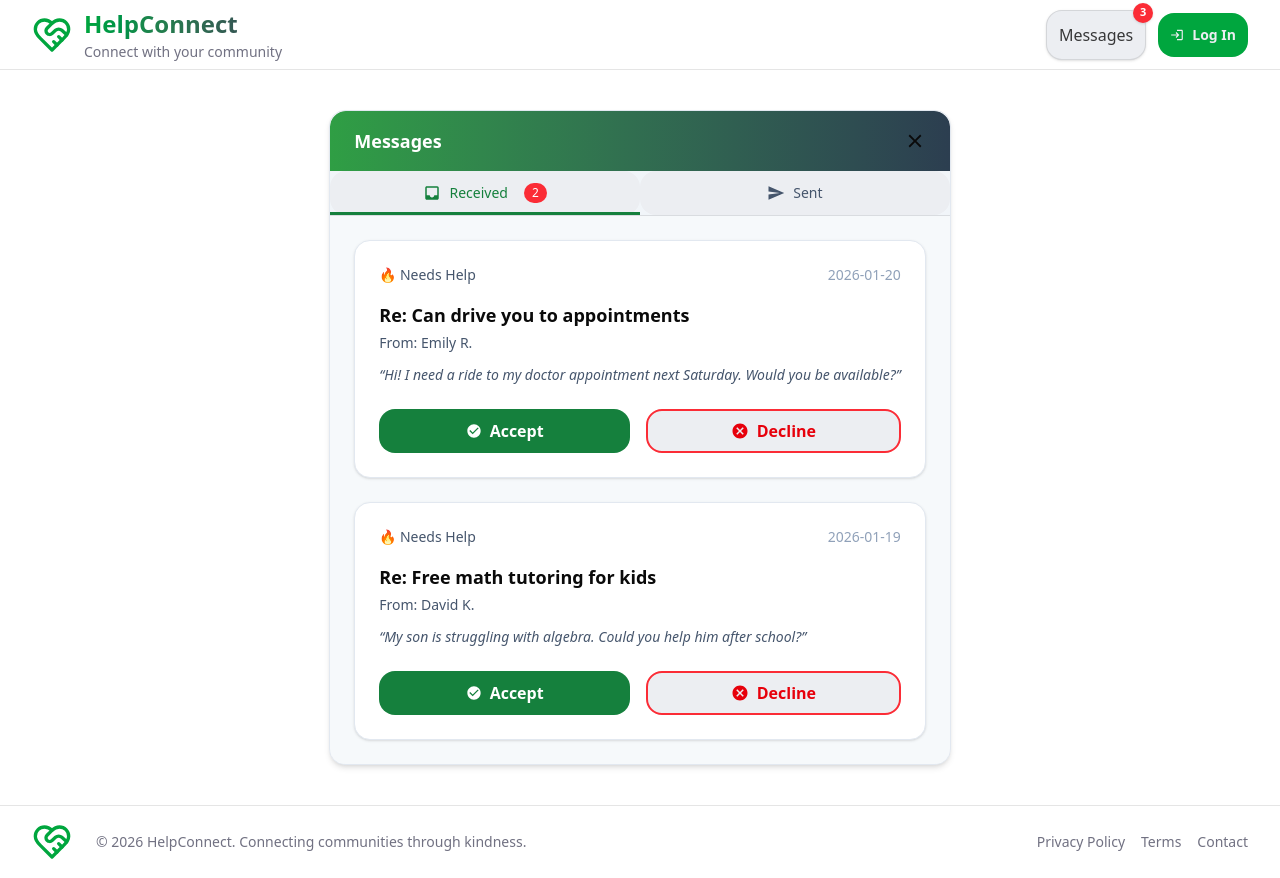
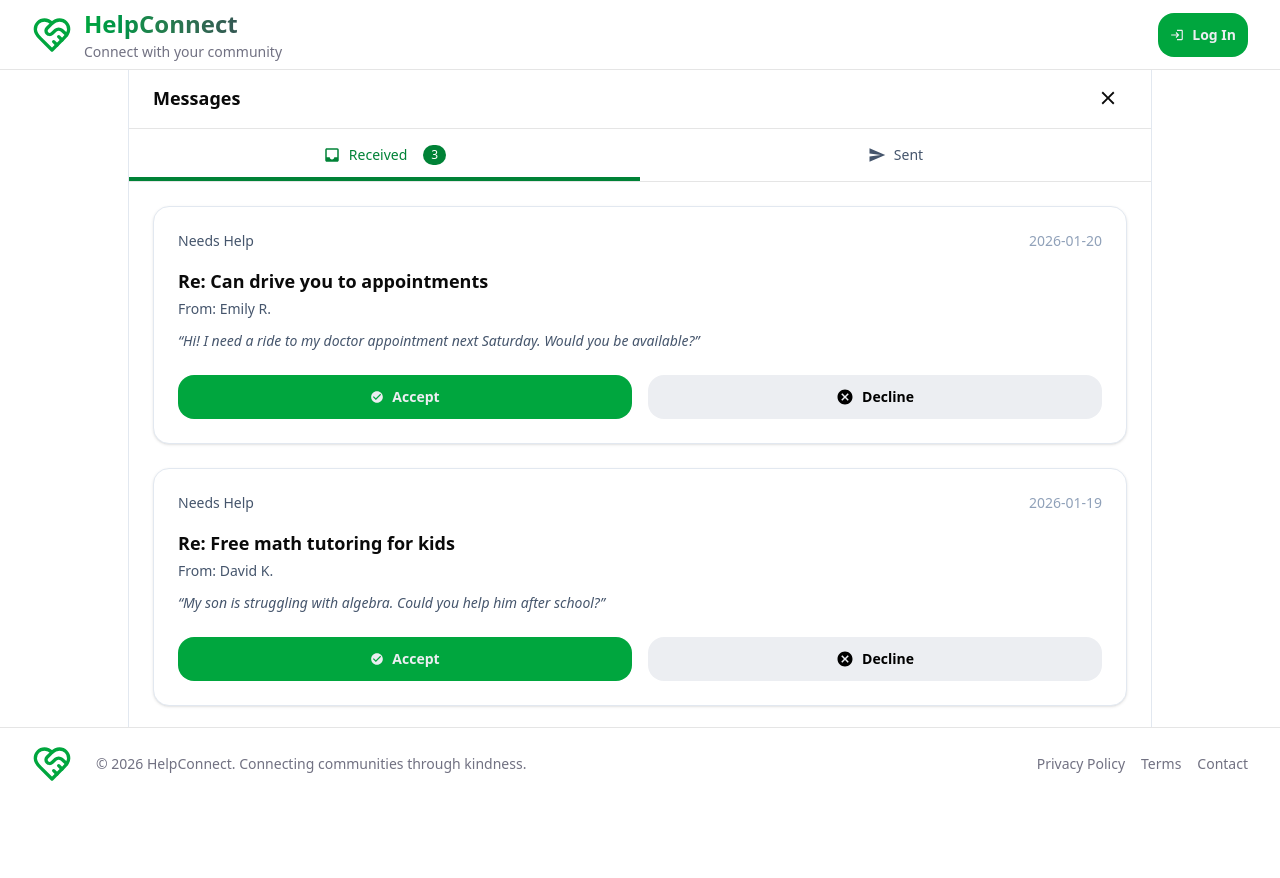
Before and after one commit to MiksuNy/web-project, a React (Vite) app in the folder frontend/: page /messages in a window 1280 px wide. After the commit the page ends 800 px from the top, so only its background shows below. Built offline with nearby package versions, Linux system fonts and the light colour scheme.

Commit message:
Unify message box and header style

```diff
--- a/frontend/src/components/Footer.jsx
+++ b/frontend/src/components/Footer.jsx
@@ -2,7 +2,7 @@ import logo from "/logo.svg";
 
 const Footer = () => {
   return (
-    <footer className="bottom-0 flex justify-between items-center px-8 py-4 border-t border-border text-muted-foreground text-sm">
+    <footer className="bg-background bottom-0 flex justify-between items-center px-8 py-4 border-t border-border text-muted-foreground text-sm z-99">
       <div className="flex items-center gap-6">
         <span className="text-primary">
           <img
--- a/frontend/src/components/Header.jsx
+++ b/frontend/src/components/Header.jsx
@@ -4,7 +4,7 @@ import { useEffect, useRef, useState } from "react";
 import { useAuth } from "../context/AuthContext";
 import { useNavigate } from "react-router";
 import { MdLogin, MdLogout, MdSettings, MdShield } from "react-icons/md";
-import { FaPlus } from "react-icons/fa";
+import { FaInbox, FaPlus } from "react-icons/fa";
 
 const Header = ({
   title = "HelpConnect",
@@ -42,7 +42,7 @@ const Header = ({
 
   return (
     <>
-      <header className="flex justify-between items-center h-17.5 px-8 border-b border-border bg-background">
+      <header className="flex justify-between items-center h-17.5 px-8 border-b border-border bg-background z-99">
         {/* LEFT */}
         <div
           className="flex items-center gap-3 text-green-600 select-none cursor-pointer"
@@ -66,19 +66,6 @@ const Header = ({
 
         {/* RIGHT SIDE */}
         <div className="flex items-center gap-3">
-          {/* Messages Button (your feature stays) */}
-          <button
-            onClick={() => navigate("/messages")}
-            className="relative flex items-center gap-2 px-5 py-2 rounded-full bg-white border border-border text-foreground hover:bg-muted transition shadow-sm"
-          >
-            <span className="font-medium opacity-80">Messages</span>
-
-            {/* badge */}
-            <span className="absolute -top-2 -right-2 w-5 h-5 flex items-center justify-center text-[11px] font-semibold text-white bg-red-500 rounded-full shadow">
-              3
-            </span>
-          </button>
-
           {/* LOGIN / USER AREA */}
           {!userFetching &&
             (!user ? (
@@ -92,6 +79,20 @@ const Header = ({
             ) : (
               <>
                 <div className="flex flex-row gap-3 content-center">
+                  {/* Messages Button (your feature stays) */}
+                  <button
+                    onClick={() => navigate("/messages")}
+                    className="relative flex items-center gap-2 px-4 py-1"
+                  >
+                    <FaInbox />
+                    <span className="font-medium opacity-80">Messages</span>
+
+                    {/* badge */}
+                    <span className="absolute -top-2 -right-2 w-5 h-5 flex items-center justify-center text-[11px] font-semibold text-white bg-red-500 rounded-full shadow">
+                      3
+                    </span>
+                  </button>
+
                   {/* Post Button */}
                   <button
                     className="flex flex-row gap-2 justify-center items-center border-2 border-accent shadow-md bg-linear-150 from-green-600 to-gray-600 hover:from-green-600 hover:to-green-700 active:from-green-700 active:to-green-800 transition-colors px-4 py-1 rounded-full text-white select-none cursor-pointer"
--- a/frontend/src/pages/Messages.jsx
+++ b/frontend/src/pages/Messages.jsx
@@ -1,5 +1,5 @@
 import { useState } from "react";
-import { useNavigate } from "react-router-dom";
+import { Link, useNavigate } from "react-router-dom";
 import ChatBox from "@/components/chat/ChatBox";
 import {
   MdInbox,
@@ -27,6 +27,13 @@ export default function Messages() {
     },
     {
       id: 2,
+      title: "Free math tutoring for kids",
+      from: "David K.",
+      text: "My son is struggling with algebra. Could you help him after school?",
+      date: "2026-01-19",
+    },
+    {
+      id: 3,
       title: "Free math tutoring for kids",
       from: "David K.",
       text: "My son is struggling with algebra. Could you help him after school?",
@@ -60,77 +67,74 @@ export default function Messages() {
 
   const list = tab === "received" ? received : sent;
 
-  const greenBtn =
-    "flex-1 h-11 rounded-full text-white font-semibold flex items-center justify-center gap-2 transition hover:opacity-90";
+  return (
+    <main className="absolute py-10 z-0 left-0 right-0 top-0 bottom-0 flex items-center justify-center pt-17 pb-18">
+      <div className="max-w-5xl w-10/12 h-full mx-auto border-x border-slate-200 bg-white flex flex-col">
+        {/* HEADER */}
+        <div className="h-15 px-6 flex items-center justify-between shrink-0">
+          <span className="text-lg font-semibold">Messages</span>
 
-  const blueBtn =
-    "flex-1 h-11 rounded-full text-white font-semibold flex items-center justify-center gap-2 transition hover:opacity-90";
-
-  return (
-    <main className="max-w-5xl mx-auto py-10 px-4">
-      <div className="rounded-2xl border border-slate-200 bg-white shadow-md overflow-hidden">
-        {/* HEADER */}
-        <div className="h-[60px] px-6 flex items-center justify-between bg-gradient-to-r from-[#2F9E44] to-[#2C3E50] rounded-t-2xl">
-          <span className="text-white text-lg font-semibold">Messages</span>
-
-          <button
-            onClick={() => navigate(-1)}
-            className="text-white/80 hover:text-white transition"
-            style={{ all: "unset", cursor: "pointer" }}
+          <Link
+            to="/"
+            className="p-2 rounded-full hover:bg-gray-100 transition"
           >
             <MdClose size={22} />
-          </button>
+          </Link>
         </div>
 
         {/* TABS */}
-        <div className="bg-slate-100 border-b">
+        <div className="border-b border-t shrink-0">
           <div className="grid grid-cols-2 text-sm font-medium">
-            <button
+            <div
               onClick={() => setTab("received")}
-              className={`relative py-4 flex items-center justify-center gap-2 transition
-                ${
-                  tab === "received"
-                    ? "bg-[#E6F4EA] text-[#15803D]"
-                    : "bg-white text-slate-600 hover:bg-slate-50"
+              className={`relative py-4 flex items-center justify-center gap-2 transition hover:bg-gray-100
+                ${tab === "received"
+                  ? "text-green-700"
+                  : "text-slate-600"
                 }`}
             >
               <MdInbox size={18} />
               Received
               {received.length > 0 && (
-                <span className="ml-2 px-2 py-0.5 text-xs rounded-full bg-red-500 text-white">
+                <span className={`ml-2 px-2 py-0.5 text-xs rounded-full ${tab === "received"
+                  ? "bg-green-700"
+                  : "bg-slate-700"
+                  } text-white`}>
                   {received.length}
                 </span>
               )}
               {tab === "received" && (
-                <span className="absolute bottom-0 left-0 right-0 h-[3px] bg-[#15803D]" />
+                <span className="absolute bottom-0 left-0 right-0 h-1 bg-green-700" />
               )}
-            </button>
+            </div>
 
-            <button
+            <div
               onClick={() => setTab("sent")}
-              className={`relative py-4 flex items-center justify-center gap-2 transition
-                ${
-                  tab === "sent"
-                    ? "bg-[#E6F4EA] text-[#15803D]"
-                    : "bg-white text-slate-600 hover:bg-slate-50"
+              className={`relative py-4 flex items-center justify-center gap-2 transition hover:bg-gray-100
+                ${tab === "sent"
+                  ? "text-green-700"
+                  : "text-slate-600"
                 }`}
             >
               <MdSend size={18} />
               Sent
               {sent.length > 0 && (
-                <span className="ml-2 px-2 py-0.5 text-xs rounded-full bg-[#15803D] text-white">
+                <span className={`ml-2 px-2 py-0.5 text-xs rounded-full ${tab === "sent"
+                  ? "bg-green-700"
+                  : "bg-slate-700"
+                  } text-white`}>
                   {sent.length}
                 </span>
               )}
               {tab === "sent" && (
-                <span className="absolute bottom-0 left-0 right-0 h-[3px] bg-[#15803D]" />
+                <span className="absolute bottom-0 left-0 right-0 h-1 bg-green-700" />
               )}
-            </button>
+            </div>
           </div>
         </div>
 
         {/* LIST */}
-        <div className="bg-slate-100/60 p-6 space-y-6">
+        <div className="p-6 space-y-6 overflow-y-auto">
           {list.length === 0 && (
             <div className="text-center text-slate-500 py-20">
               No new messages
@@ -152,7 +156,7 @@ export default function Messages() {
                         <MdCheckCircle /> Accepted
                       </span>
                     ) : (
-                      "🔥 Needs Help"
+                      "Needs Help"
                     )}
                   </span>
                   <span className="text-slate-400">{m.date}</span>
@@ -173,8 +177,7 @@ export default function Messages() {
                     <div className="flex gap-4">
                       <button
                         onClick={() => accept(m)}
-                        style={{ backgroundColor: "#15803D" }}
-                        className={greenBtn}
+                        className="button-primary flex items-center gap-2 justify-center text-nowrap"
                       >
                         <MdCheckCircle />
                         Accept
@@ -182,9 +185,7 @@ export default function Messages() {
 
                       <button
                         onClick={() => decline(m)}
-                        className="flex-1 h-11 rounded-full border-2 border-red-500
-                   text-red-600 bg-white font-semibold
-                   flex items-center justify-center gap-2"
+                        className="button-secondary flex items-center gap-2 justify-center text-nowrap text-black"
                       >
                         <MdCancel size={18} />
                         Decline
@@ -198,26 +199,24 @@ export default function Messages() {
                       {!m.connected && (
                         <div className="flex gap-4">
                           <button
+                            onClick={() => confirmConnection(m)}
+                            className="button-primary flex items-center gap-2 justify-center text-nowrap"
+                          >
+                            <MdVerified />
+                            Confirm Connection
+                          </button>
+
+                          <button
                             onClick={() => setActiveChat(m)}
-                            style={{ backgroundColor: "#1D4ED8" }}
-                            className={blueBtn}
+                            className="button-secondary flex items-center gap-2 justify-center text-nowrap text-black"
                           >
                             <MdChatBubbleOutline />
                             Open Chat
                           </button>
 
                           <button
-                            onClick={() => confirmConnection(m)}
-                            style={{ backgroundColor: "#15803D" }}
-                            className={greenBtn}
-                          >
-                            <MdVerified />
-                            Confirm Connection
-                          </button>
-
-                          <button
                             onClick={() => decline(m)}
-                            className="h-11 px-6 rounded-full bg-slate-200 font-semibold"
+                            className="button-secondary flex items-center gap-2 justify-center text-nowrap text-black"
                           >
                             Decline
                           </button>
```
Also changed, not shown: 1 other file (tests, documents, lock files or other folders).
